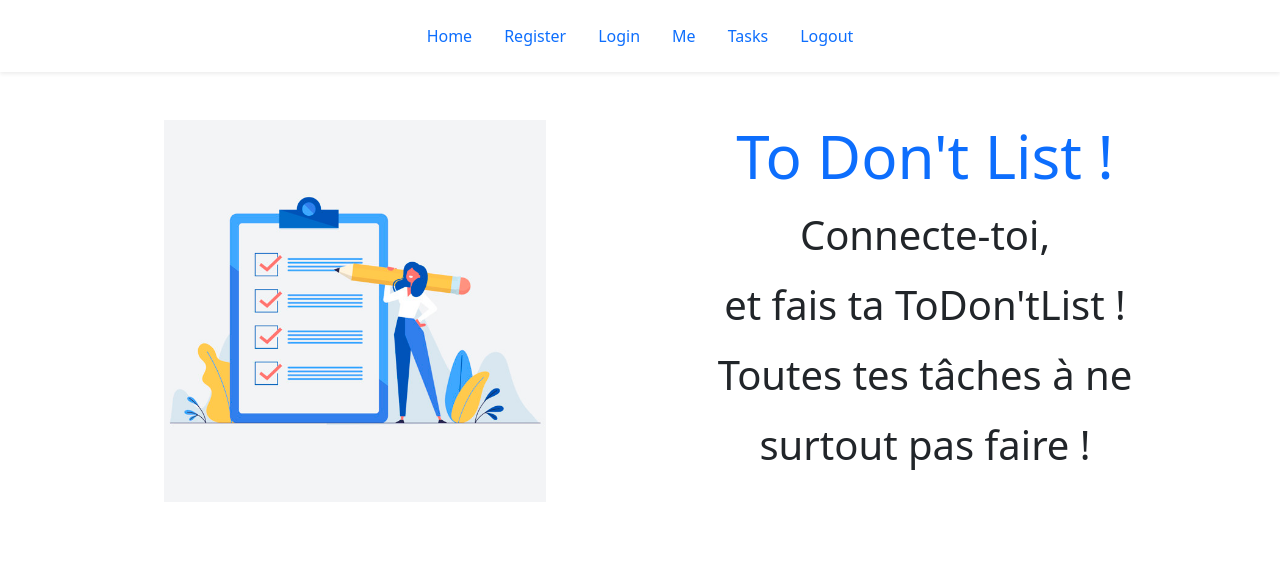
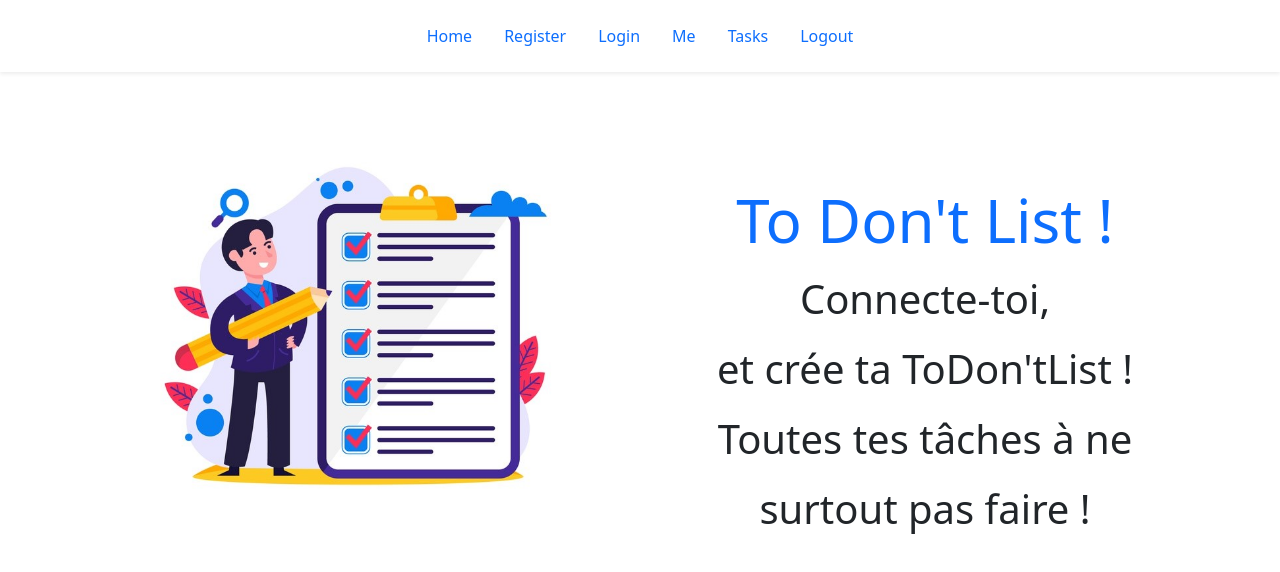
Before and after one commit to amandaelfassy1/todontlist-vue, a Vue app: page / in a window 1280 px wide. Shown: the top 572 px of the page. Built offline with nearby package versions, Linux system fonts and the light colour scheme.

Commit message:
modif api logout

```diff
--- a/src/components/HelloWorld.vue
+++ b/src/components/HelloWorld.vue
@@ -2,12 +2,12 @@
   <div class="container text-center pt-5">
         <div class="row">
             <div class="col">
-                <img class="cake" src="../../public/accueil.png" alt="">
+                <img class="cake" src="../../public/accueil.jpg" alt="">
             </div>
-            <div class="col">
-                <h1 class="text-primary">To Don't List !</h1>
+            <div class="col pt-5">
+                <h1 class="pt-3 text-primary">To Don't List !</h1>
                 <h4>
-                  Connecte-toi, <br>et fais ta ToDon'tList !<br> Toutes tes tâches à ne <br>surtout pas faire !
+                  Connecte-toi, <br>et crée ta ToDon'tList !<br> Toutes tes tâches à ne <br>surtout pas faire !
                 </h4>
             </div>
     </div>
@@ -40,7 +40,7 @@ a {
   color: #42b983;
 }
 img{
-  width: 70%;
+  width: 75%;
 }
 h1{
   font-size: 60px;
```
Also changed, not shown: public/accueil.jpg (added).
